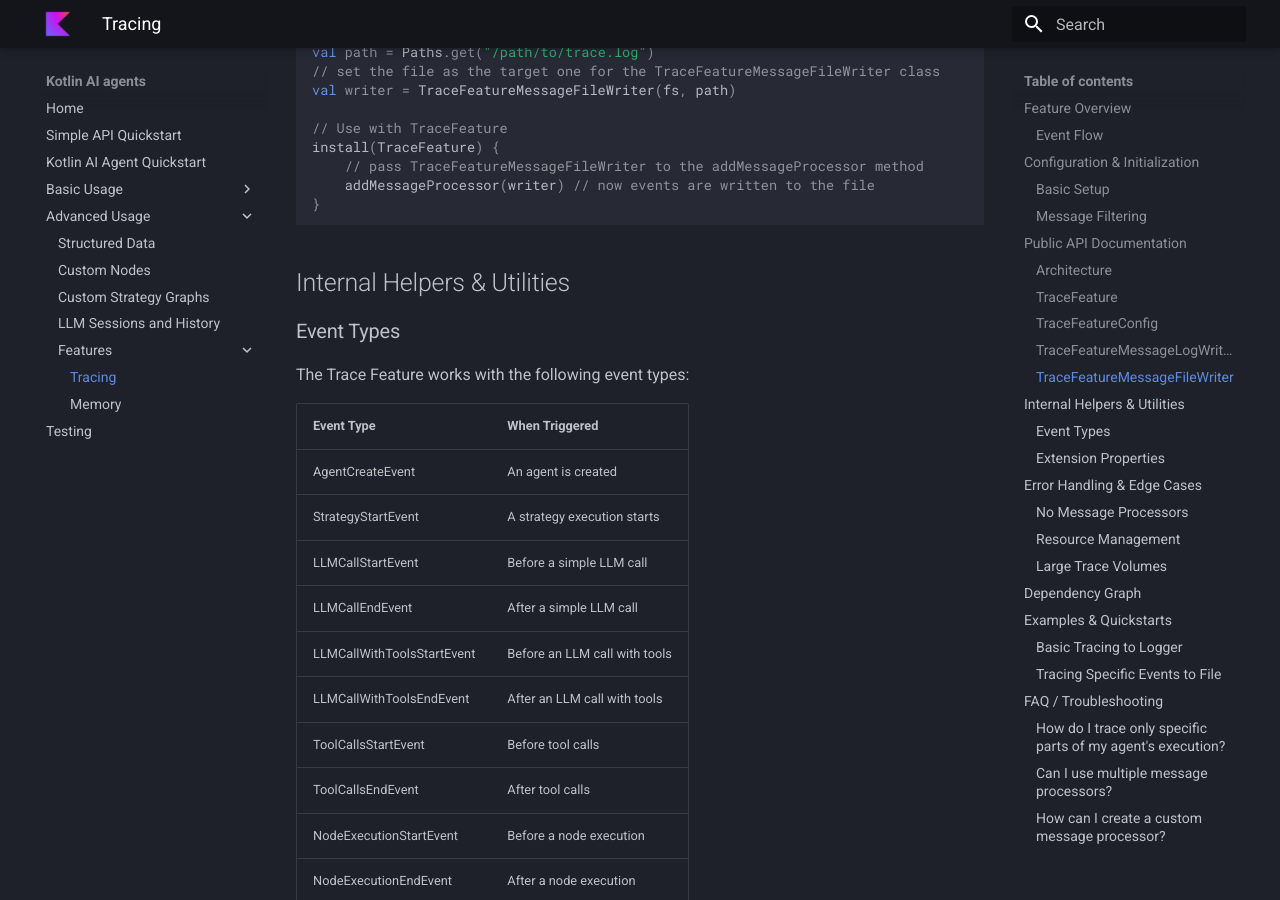
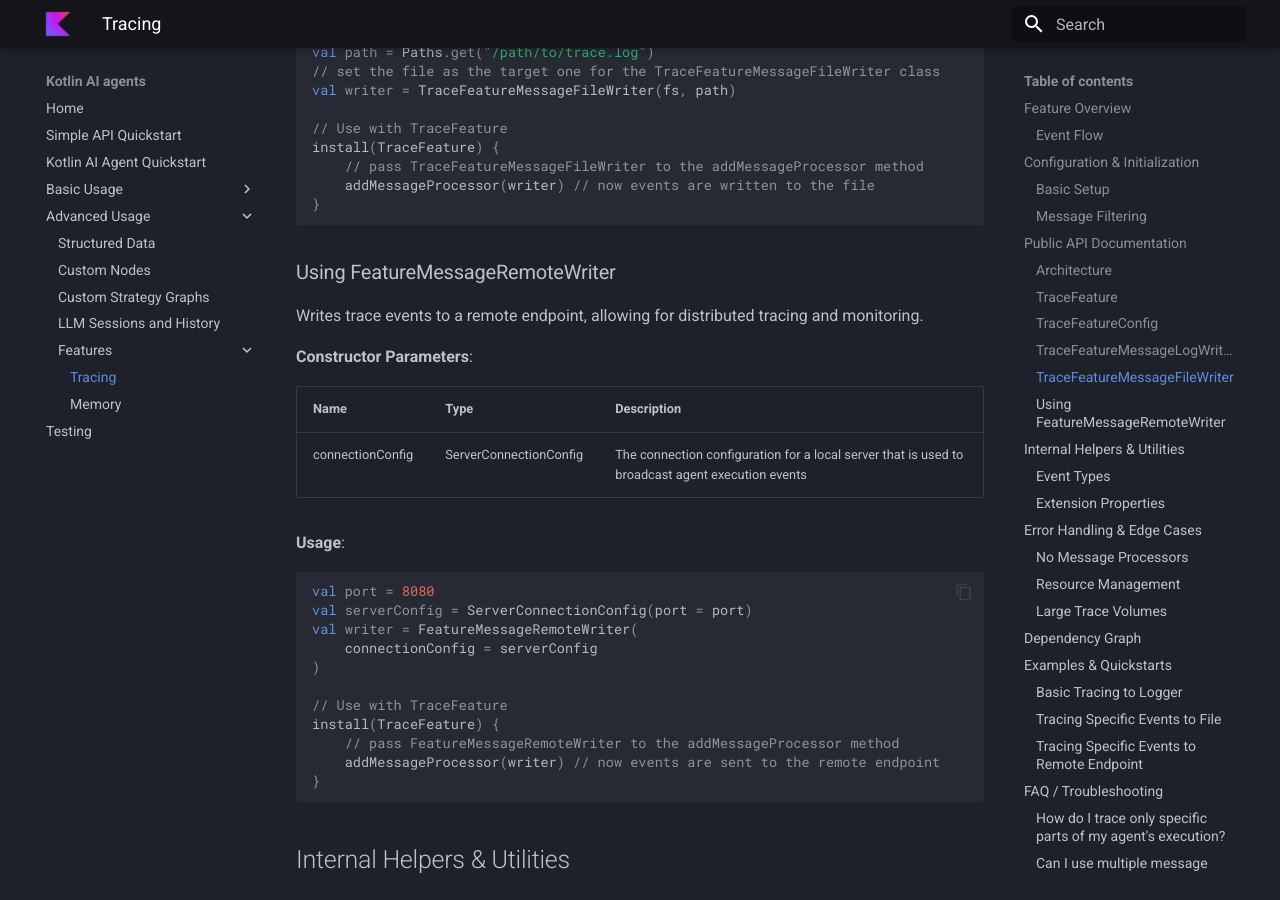
Before and after one commit to JetBrains/koog-docs, an MkDocs documentation site: the page built from docs/tracingFeature.md, in a window 1280 px wide and 900 px high, scrolled down 4846 px. Built offline with MkDocs 1.6.1 and Material for MkDocs 9.7.7, drawn with Linux system fonts in a browser that asks for light colours; some of the changed text lies outside the part shown.

Commit message:
JBAI-13161. Add documentation for FeatureMessageRemoteWriter

````diff
--- a/docs/tracingFeature.md
+++ b/docs/tracingFeature.md
@@ -213,6 +213,32 @@ install(TraceFeature) {
 }
 ```
 
+### Using FeatureMessageRemoteWriter
+
+Writes trace events to a remote endpoint, allowing for distributed tracing and monitoring.
+
+**Constructor Parameters**:
+
+| Name             | Type                   | Description                                                                                      |
+|------------------|------------------------|--------------------------------------------------------------------------------------------------|
+| connectionConfig | ServerConnectionConfig | The connection configuration for a local server that is used to broadcast agent execution events |
+
+**Usage**:
+
+```kotlin
+val port = 8080
+val serverConfig = ServerConnectionConfig(port = port)
+val writer = FeatureMessageRemoteWriter(
+    connectionConfig = serverConfig
+)
+
+// Use with TraceFeature
+install(TraceFeature) {
+    // pass FeatureMessageRemoteWriter to the addMessageProcessor method
+    addMessageProcessor(writer) // now events are sent to the remote endpoint
+}
+```
+
 ## Internal Helpers & Utilities
 
 ### Event Types
@@ -299,8 +325,10 @@ TraceFeature
 ├── Message Processors
 │   ├── TraceFeatureMessageLogWriter
 │   │   └── FeatureMessageLogWriter
-│   └── TraceFeatureMessageFileWriter
-│       └── FeatureMessageFileWriter
+│   ├── TraceFeatureMessageFileWriter
+│   │   └── FeatureMessageFileWriter
+│   └── TraceFeatureMessageRemoteWriter
+│       └── FeatureMessageRemoteWriter
 └── Event Types (from ai.jetbrains.code.agents.local.features.common.model)
     ├── AgentCreateEvent
     ├── StrategyStartEvent
@@ -362,6 +390,32 @@ val agent = createAgent(
 agent.run("Generate a story about a robot.")
 ```
 
+### Tracing Specific Events to Remote Endpoint
+
+```kotlin
+// Create a file writer
+val port = 8080
+val serverConfig = ServerConnectionConfig(port = port)
+val writer = TraceFeatureMessageRemoteWriter(connectionConfig = serverConfig)
+
+// Create an agent with filtered tracing
+val agent = createAgent(
+    strategy = myStrategy,
+    coroutineScope = coroutineScope,
+) {
+    install(TraceFeature) {
+        // Only trace LLM calls
+        messageFilter = { message ->
+            message is LLMCallWithToolsStartEvent || message is LLMCallWithToolsEndEvent
+        }
+        addMessageProcessor(writer)
+    }
+}
+
+// Run the agent
+agent.run("Generate a story about a robot.")
+```
+
 ## FAQ / Troubleshooting
 
 ### How do I trace only specific parts of my agent's execution?
@@ -385,6 +439,7 @@ Yes, you can add multiple message processors to trace to different destinations
 install(TraceFeature) {
     addMessageProcessor(TraceFeatureMessageLogWriter(logger))
     addMessageProcessor(TraceFeatureMessageFileWriter(fs, path))
+    addMessageProcessor(TraceFeatureMessageRemoteWriter(connectionConfig))
 }
 ```
 
````
